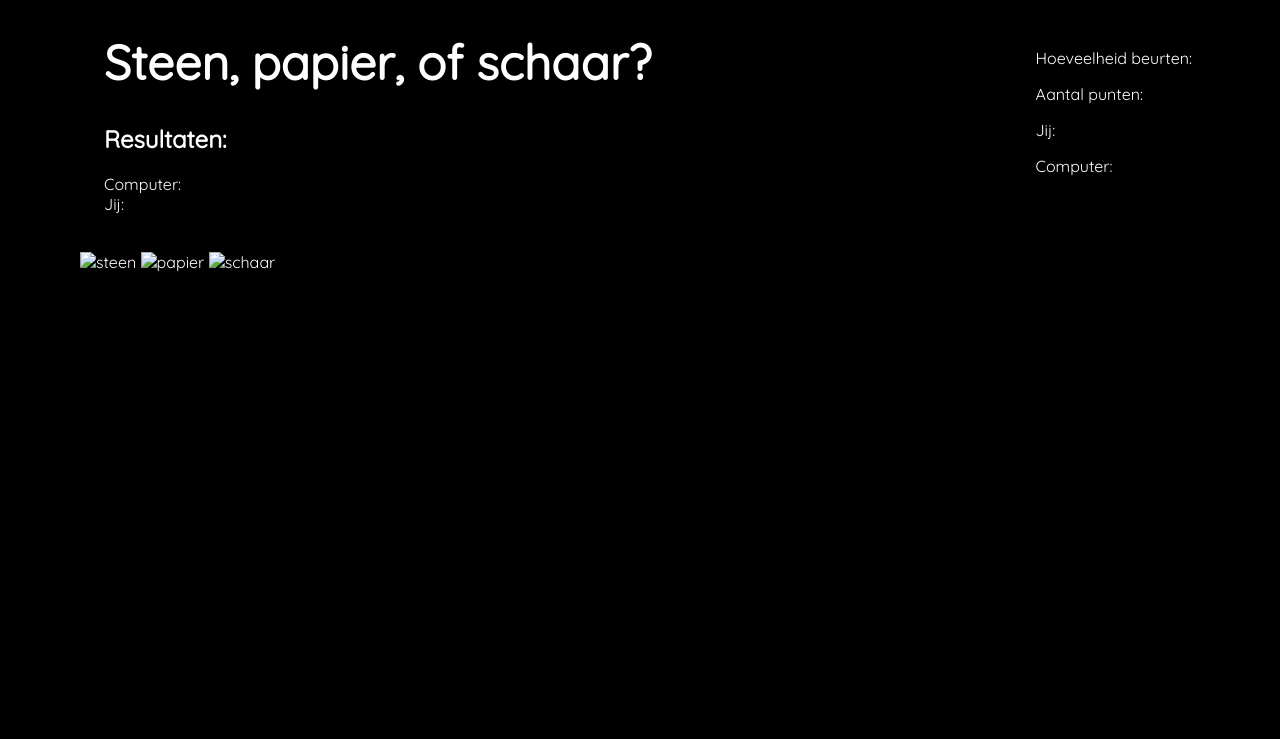
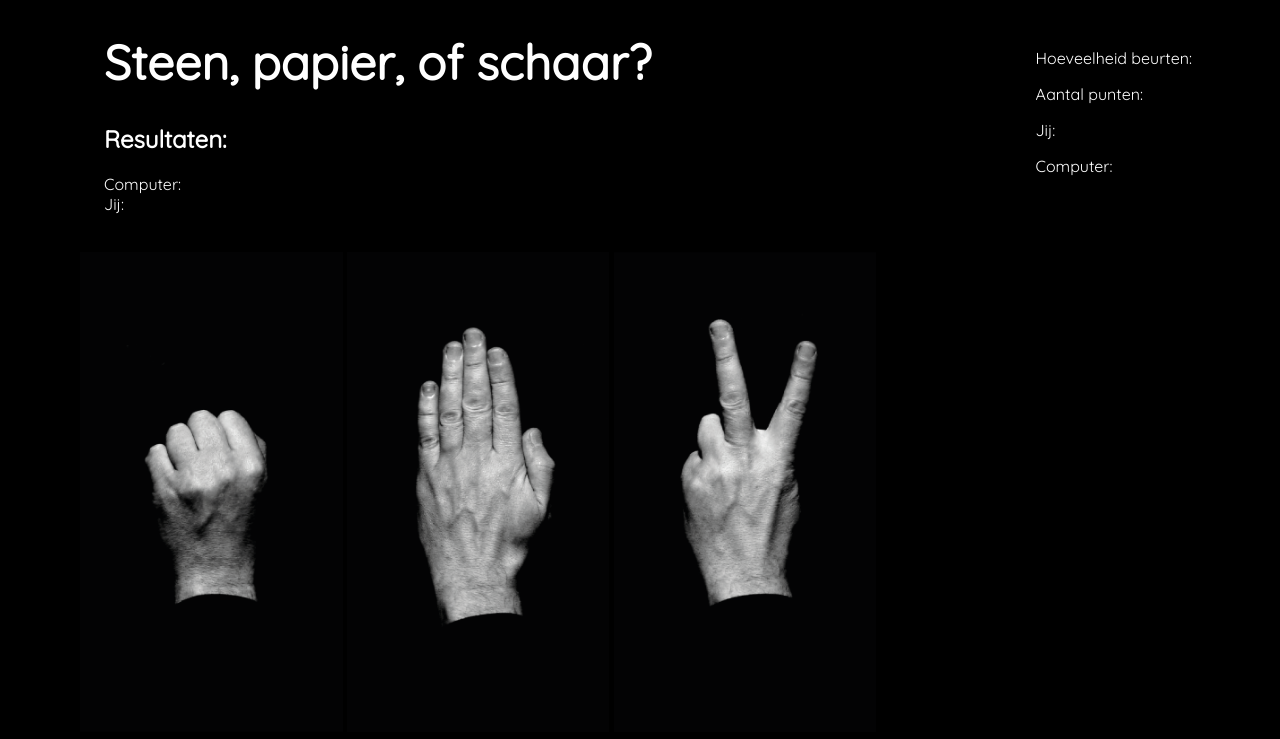
Before and after one commit to maroeska/steenpapierschaar, a plain HTML site: page index.html in a window 1280 px wide. Drawn offline with Linux system fonts and the light colour scheme.

Commit message:
Update index.html

```diff
--- a/index.html
+++ b/index.html
@@ -23,9 +23,9 @@
 			<h2 id="uitslagspel"></h2>
 			<p id="opnieuw">Opnieuw spelen</p>
 			<ul id="opties">
-				<li><img id="steen" src="images/steen.png" alt="steen"></li>
-				<li><img id="papier" src="images/papier.png" alt="papier"></li>
-				<li><img id="schaar" src="images/schaar.png" alt="schaar"></li>
+				<li><img id="steen" src="steen.png" alt="steen"></li>
+				<li><img id="papier" src="papier.png" alt="papier"></li>
+				<li><img id="schaar" src="schaar.png" alt="schaar"></li>
 			</ul>
 		</main>
 		<div id="resultaat">
```
